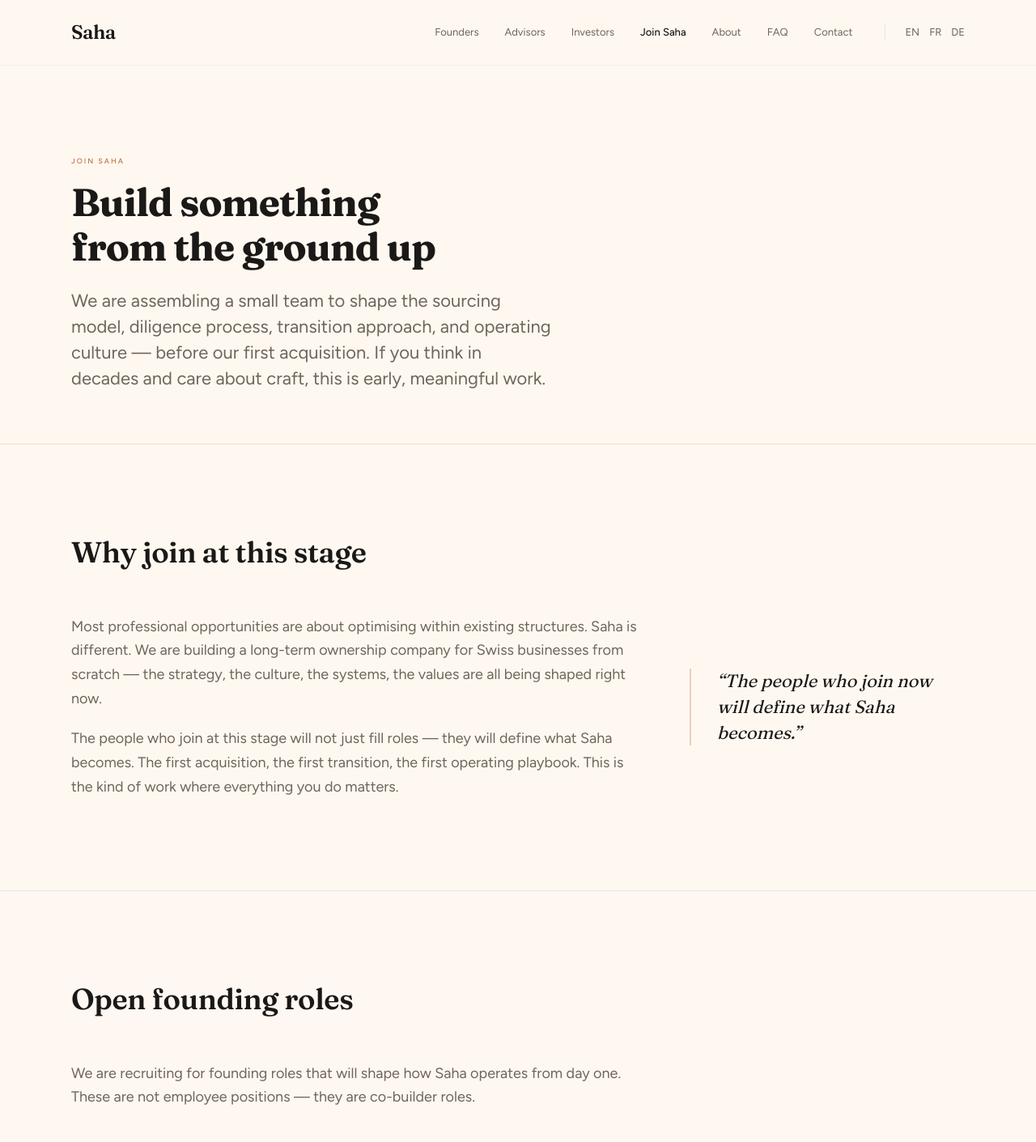
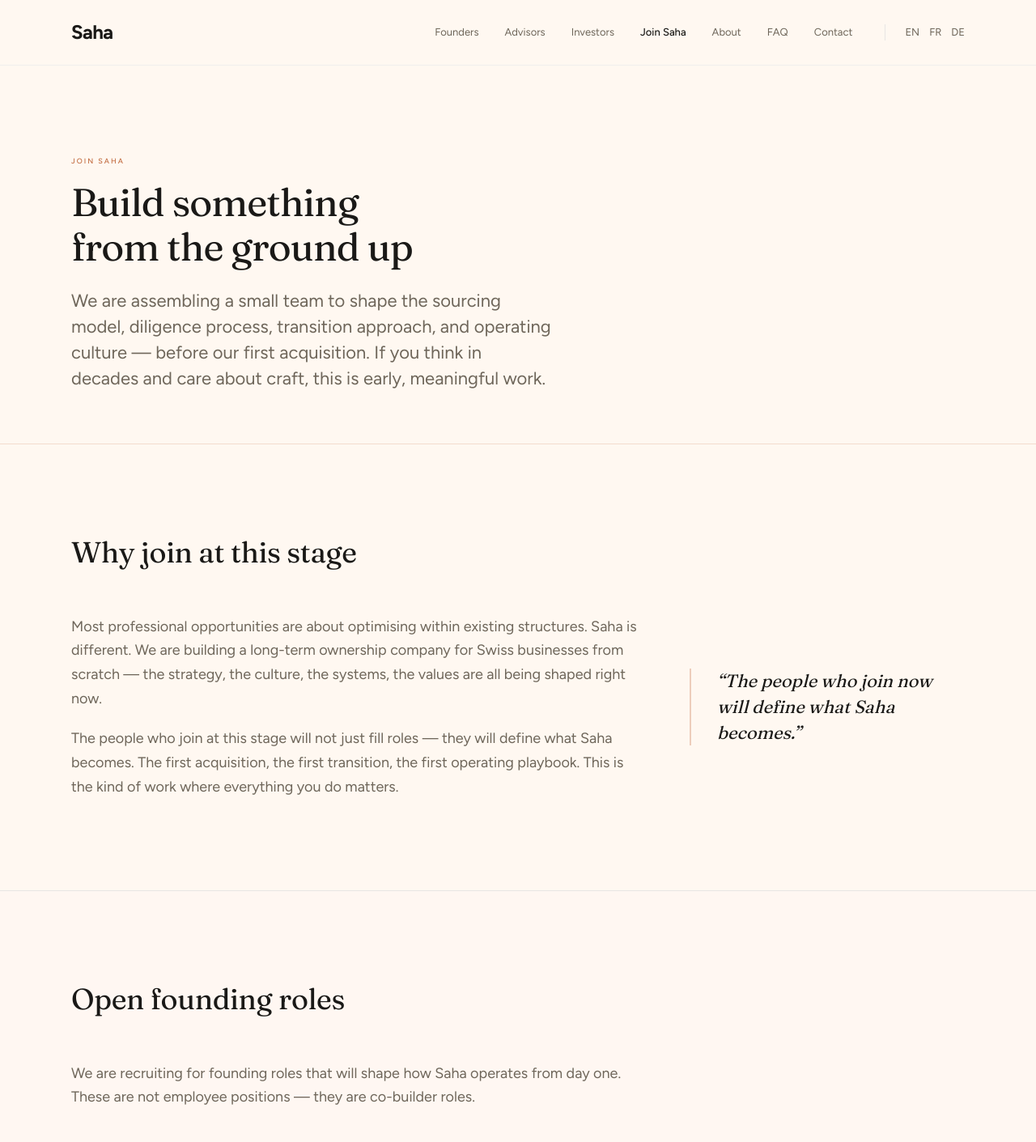
Before and after one commit to temitope-ola/saha-website, a Next.js app: page /about/join in a window 1280 px wide. Shown: the top 1411 px of the page at 81% size. Built offline with nearby package versions, Linux system fonts and the light colour scheme.

Commit message:
Fix Saha wordmark: use Figtree bold, not Fraunces

```diff
--- a/app/[locale]/page.tsx
+++ b/app/[locale]/page.tsx
@@ -194,18 +194,18 @@
               <h2 className="text-heading font-serif text-papier text-balance">
                 {homepage.finalCtaFounders.heading}
               </h2>
-              <p className="mt-4 text-body text-cuivre-200 text-balance">
+              <p className="mt-4 text-body text-stone-400 text-balance">
                 {homepage.finalCtaFounders.description}
               </p>
               <div className="mt-8">
                 <Link
                   href={localePath(locale, homepage.finalCtaFounders.cta.href)}
                   className="inline-flex items-center justify-center px-7 py-3.5
-                             bg-cuivre text-papier text-body-sm font-sans font-medium
+                             bg-papier text-encre text-body-sm font-sans font-medium
                              rounded-sm tracking-wide
-                             hover:bg-cuivre-400 active:bg-cuivre-700
+                             hover:bg-white active:bg-cuivre-50
                              transition-colors duration-200
-                             focus-visible:outline-2 focus-visible:outline-offset-2 focus-visible:outline-cuivre-300"
+                             focus-visible:outline-2 focus-visible:outline-offset-2 focus-visible:outline-cuivre"
                 >
                   {homepage.finalCtaFounders.cta.label}
                 </Link>
@@ -217,18 +217,18 @@
               <h2 className="text-heading font-serif text-papier text-balance">
                 {homepage.finalCtaOther.heading}
               </h2>
-              <p className="mt-4 text-body text-cuivre-200 text-balance">
+              <p className="mt-4 text-body text-stone-400 text-balance">
                 {homepage.finalCtaOther.description}
               </p>
               <div className="mt-8">
                 <Link
                   href={localePath(locale, homepage.finalCtaOther.cta.href)}
                   className="inline-flex items-center justify-center px-7 py-3.5
-                             bg-cuivre text-papier text-body-sm font-sans font-medium
+                             bg-papier text-encre text-body-sm font-sans font-medium
                              rounded-sm tracking-wide
-                             hover:bg-cuivre-400 active:bg-cuivre-700
+                             hover:bg-white active:bg-cuivre-50
                              transition-colors duration-200
-                             focus-visible:outline-2 focus-visible:outline-offset-2 focus-visible:outline-cuivre-300"
+                             focus-visible:outline-2 focus-visible:outline-offset-2 focus-visible:outline-cuivre"
                 >
                   {homepage.finalCtaOther.cta.label}
                 </Link>
--- a/components/cta-banner.tsx
+++ b/components/cta-banner.tsx
@@ -14,18 +14,18 @@
           <h2 className="text-heading md:text-display-sm font-serif text-papier text-balance max-w-xl mx-auto">
             {heading}
           </h2>
-          <p className="mt-5 text-body-lg text-cuivre-200 max-w-lg mx-auto text-balance">
+          <p className="mt-5 text-body-lg text-stone-400 max-w-lg mx-auto text-balance">
             {description}
           </p>
           <div className="mt-10">
             <Link
               href={cta.href}
               className="inline-flex items-center justify-center px-7 py-3.5
-                         bg-cuivre text-papier text-body-sm font-sans font-medium
+                         bg-papier text-encre text-body-sm font-sans font-medium
                          rounded-sm tracking-wide
-                         hover:bg-cuivre-400 active:bg-cuivre-700
+                         hover:bg-white active:bg-cuivre-50
                          transition-colors duration-200
-                         focus-visible:outline-2 focus-visible:outline-offset-2 focus-visible:outline-cuivre-300"
+                         focus-visible:outline-2 focus-visible:outline-offset-2 focus-visible:outline-cuivre"
             >
               {cta.label}
             </Link>
--- a/components/site-footer.tsx
+++ b/components/site-footer.tsx
@@ -33,8 +33,7 @@
           <div className="md:col-span-5">
             <Link
               href={localePath(locale, "/")}
-              className="text-2xl font-serif text-encre hover:text-cuivre-700 transition-colors"
-              style={{ fontVariationSettings: '"opsz" 144, "SOFT" 0, "WONK" 1', fontWeight: 600 }}
+              className="text-2xl font-sans font-bold text-encre hover:text-cuivre-700 transition-colors"
             >
               Saha
             </Link>
--- a/components/site-header.tsx
+++ b/components/site-header.tsx
@@ -54,8 +54,7 @@
         {/* Logo */}
         <Link
           href={localePath(locale, "/")}
-          className="text-xl md:text-2xl font-serif text-encre tracking-tight hover:text-cuivre-700 transition-colors"
-          style={{ fontVariationSettings: '"opsz" 144, "SOFT" 0, "WONK" 1', fontWeight: 600 }}
+          className="text-xl md:text-2xl font-sans font-bold text-encre tracking-tight hover:text-cuivre-700 transition-colors"
           aria-label={`${siteName} — ${locale === "fr" ? "accueil" : locale === "de" ? "Startseite" : "home"}`}
         >
           Saha
--- a/styles/globals.css
+++ b/styles/globals.css
@@ -17,17 +17,13 @@
     @apply font-serif text-encre;
   }
 
-  /* Fraunces optical size + weight: display = bold, sub-display = semibold */
+  /* Fraunces optical size: weight stays at 400, contrast comes from opsz axis */
   h1 {
-    font-weight: 700;
+    font-weight: 400;
     font-variation-settings: "opsz" 144, "SOFT" 0, "WONK" 1;
   }
-  h2 {
-    font-weight: 600;
-    font-variation-settings: "opsz" 72, "SOFT" 30, "WONK" 0;
-  }
-  h3, h4 {
-    font-weight: 500;
+  h2, h3, h4 {
+    font-weight: 400;
     font-variation-settings: "opsz" 72, "SOFT" 30, "WONK" 0;
   }
 
```
